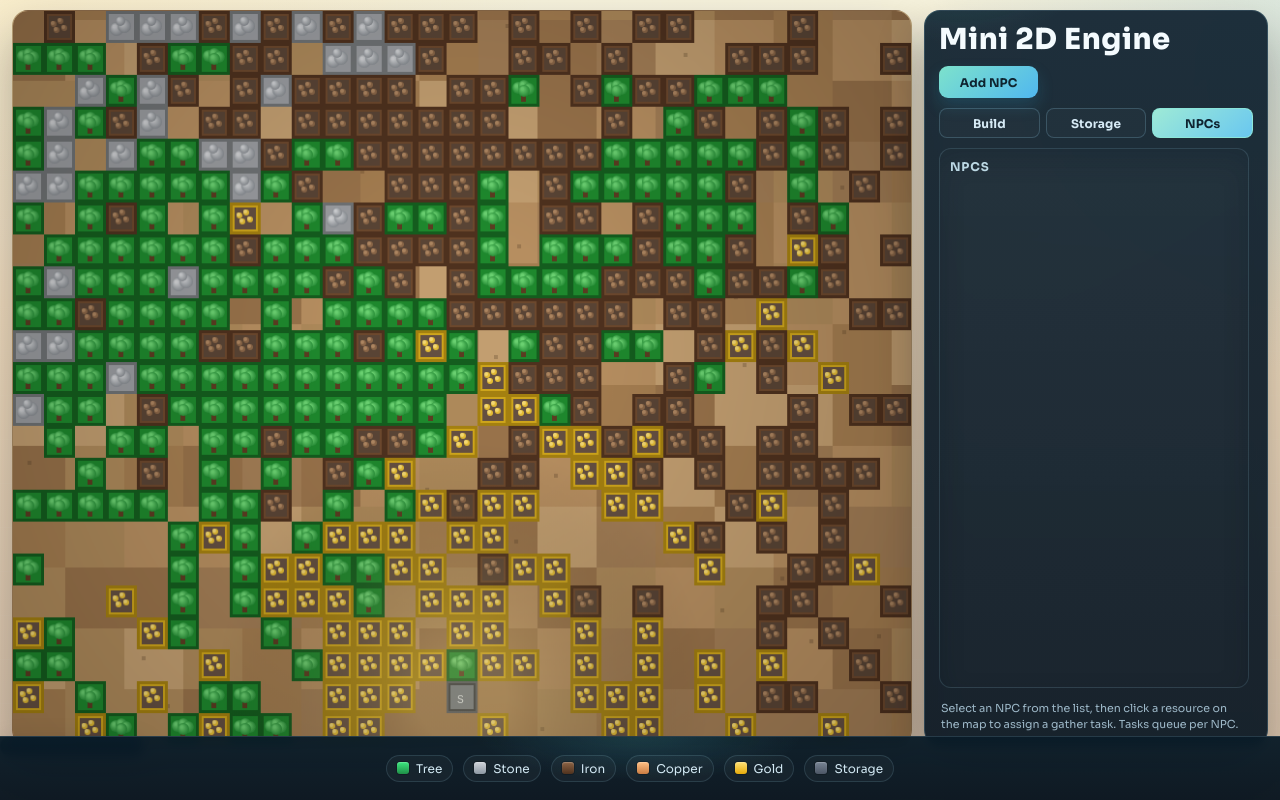
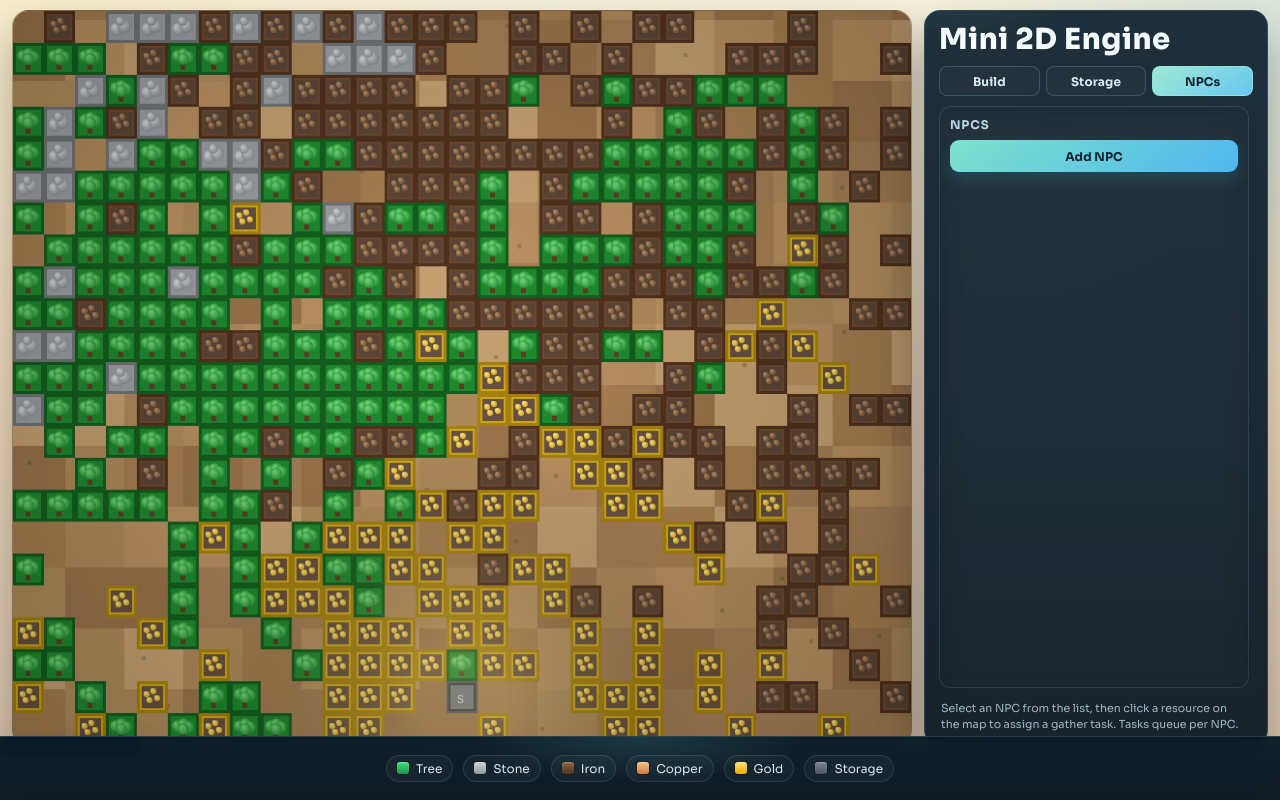
Before and after one commit to ghericsantiago/villager-building-game-dev, a website with bundled scripts: page index.html in a window 1280 px wide. Built offline with nearby package versions, Linux system fonts and the light colour scheme; animation ran at ten frames a second.

Commit message:
Add NPC move to NPC section

```diff
--- a/index.html
+++ b/index.html
@@ -11,9 +11,6 @@
     <canvas id="gameCanvas"></canvas>
     <aside id="ui">
       <h1>Mini 2D Engine</h1>
-      <div class="controls">
-        <button id="addNpc">Add NPC</button>
-      </div>
       <div class="sidebar-menu" id="sidebarMenu" role="tablist" aria-label="Sidebar sections">
         <button class="menu-btn" data-panel="buildPanel" role="tab" aria-selected="false">Build</button>
         <button class="menu-btn" data-panel="storageBox" role="tab" aria-selected="false">Storage</button>
@@ -30,6 +27,9 @@
       </div>
       <div id="npcBox" class="panel sidebar-panel active" role="tabpanel">
         <h3>NPCs</h3>
+        <div class="npc-panel-actions">
+          <button id="addNpc" class="npc-add-btn">Add NPC</button>
+        </div>
         <div id="npcList"></div>
       </div>
       <!-- legend moved to footer -->
--- a/src/style.css
+++ b/src/style.css
@@ -257,6 +257,35 @@ aside#ui > h1 {
 #npcBox::-webkit-scrollbar-thumb {
   border-radius: 999px;
   background: linear-gradient(180deg, rgba(117, 208, 224, 0.64), rgba(52, 157, 196, 0.46));
+}
+
+.npc-panel-actions {
+  margin-bottom: 8px;
+}
+
+.npc-add-btn {
+  width: 100%;
+  height: 32px;
+  border: 0;
+  border-radius: 9px;
+  cursor: pointer;
+  font-family: 'Sora', 'Segoe UI', Tahoma, sans-serif;
+  font-size: 12px;
+  font-weight: 700;
+  letter-spacing: 0.01em;
+  color: #0f2430;
+  background: linear-gradient(140deg, #7de2cc 0%, #50b7ef 100%);
+  box-shadow: 0 8px 16px rgba(33, 137, 176, 0.24);
+  transition: transform 130ms ease, filter 130ms ease;
+}
+
+.npc-add-btn:hover {
+  transform: translateY(-1px);
+  filter: brightness(1.04);
+}
+
+.npc-add-btn:active {
+  transform: translateY(0);
 }
 
 .npc-item {
```
